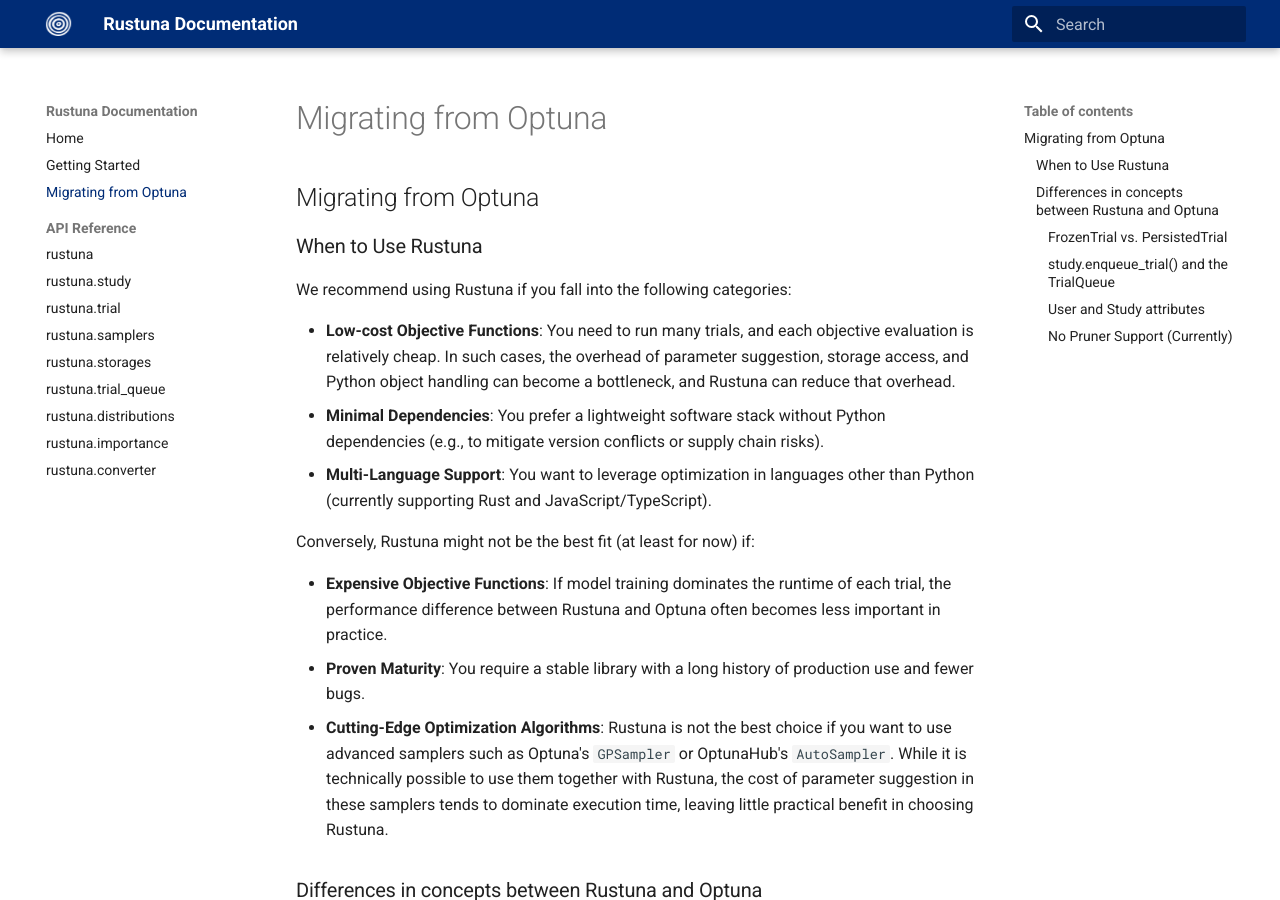
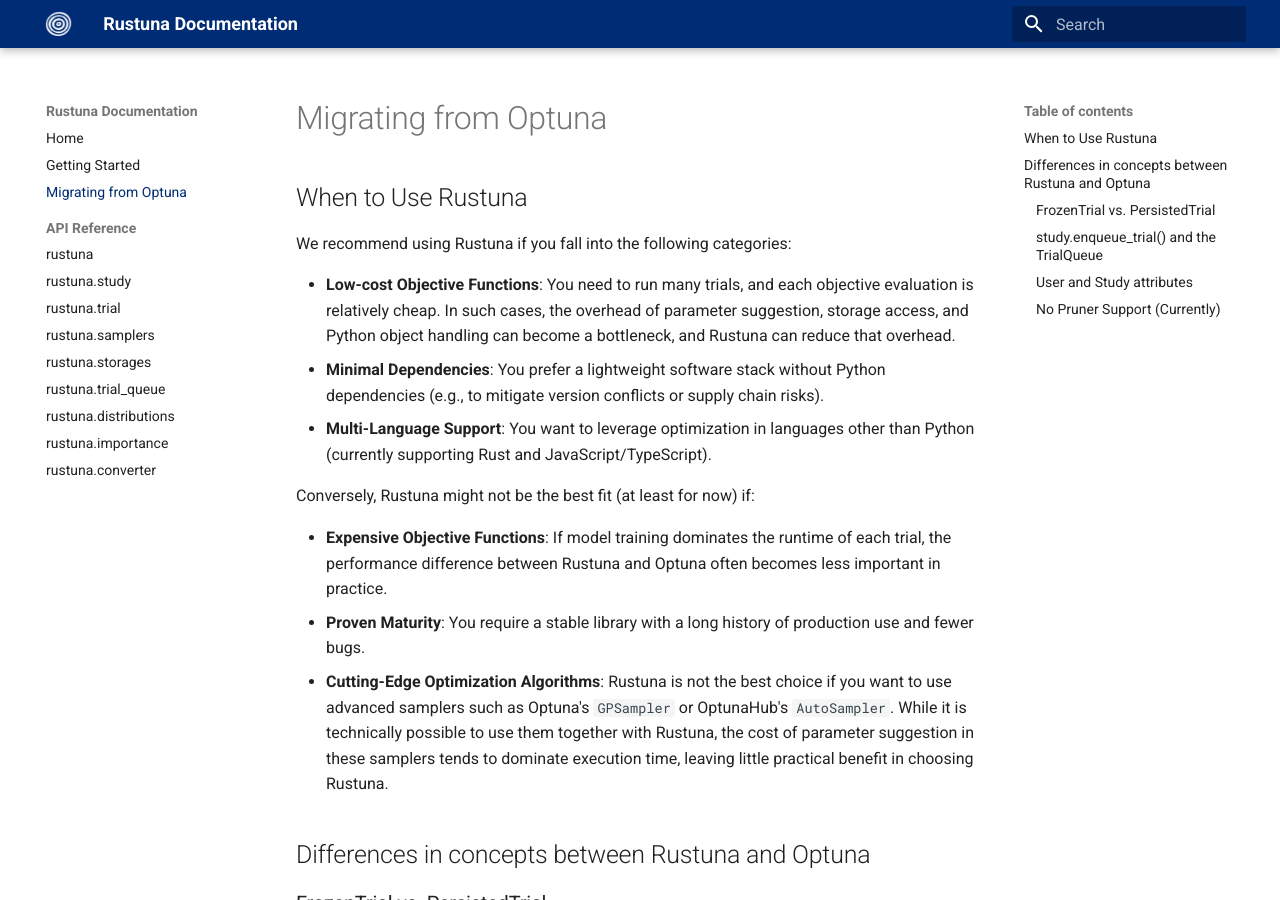
Before and after one commit to kappybar/rustuna, an MkDocs documentation site: the page built from docs/docs/migration.md, in a window 1280 px wide and 900 px high. Built offline with MkDocs 1.6.1 and Material for MkDocs 9.7.7, drawn with Linux system fonts in a browser that asks for light colours.

Commit message:
Fix heading levels

```diff
--- a/docs/docs/migration.md
+++ b/docs/docs/migration.md
@@ -1,6 +1,6 @@
-## Migrating from Optuna
+# Migrating from Optuna
 
-### When to Use Rustuna
+## When to Use Rustuna
 
 We recommend using Rustuna if you fall into the following categories:
 
@@ -14,16 +14,16 @@
 * **Proven Maturity**: You require a stable library with a long history of production use and fewer bugs.
 * **Cutting-Edge Optimization Algorithms**: Rustuna is not the best choice if you want to use advanced samplers such as Optuna's `GPSampler` or OptunaHub's `AutoSampler`. While it is technically possible to use them together with Rustuna, the cost of parameter suggestion in these samplers tends to dominate execution time, leaving little practical benefit in choosing Rustuna.
 
-### Differences in concepts between Rustuna and Optuna
+## Differences in concepts between Rustuna and Optuna
 
-#### FrozenTrial vs. PersistedTrial
+### FrozenTrial vs. PersistedTrial
 
 `FrozenTrial` is a container class that holds the values of a trial stored in Optuna's storage.
 My understanding is that the name “Frozen” was originally intended to indicate that this container object was immutable. However, as Optuna evolved and adapted to a wider range of use cases, the implementation changed, and `FrozenTrial` is no longer immutable in practice. Because of this historical background, the name `FrozenTrial` has remained even though renaming it has been discussed multiple times among Optuna developers. Since `FrozenTrial` is one of Optuna's core components and is used throughout the codebase, changing its name would have a very broad impact.
 
 In Rustuna, the corresponding storage-side trial type is called `PersistedTrial`. The name is different, but its role is essentially the same. The same naming idea also applies at the study level: Optuna has `FrozenStudy`, while Rustuna uses `PersistedStudy` for the corresponding storage-side type.
 
-#### `study.enqueue_trial()` and the TrialQueue
+### `study.enqueue_trial()` and the TrialQueue
 
 In Optuna, [`study.enqueue_trial()`](https://optuna.readthedocs.io/en/stable/reference/generated/optuna.study.Study.html#optuna.study.Study.enqueue_trial) allows users to manually specify parameter sets to be evaluated next. This is useful when you have prior knowledge of promising parameters. However, Optuna's implementation faces design challenges:
 
@@ -55,7 +55,7 @@
 2. **add_trial() Behavior**: In Optuna, you can technically inject a trial into the queue by calling `study.add_trial()` with a WAITING state. In Rustuna, trials added via `add_trial` are not automatically queued. You must use `enqueue_trial()` or explicitly push the ID via `study.trial_queue.push(trial_id)`.
 
 
-#### User and Study attributes
+### User and Study attributes
 
 Both Optuna and Rustuna allow users to store `user_attrs` and `system_attrs` on `Trial` and `Study` objects, making them usable as a simple key-value store for trial- or study-specific metadata.
 
@@ -66,7 +66,7 @@
 
 Separately, Rustuna also provides bulk insert APIs such as `trial.set_user_attrs({"key1": "...", "key2": "..."})`.
 
-#### No Pruner Support (Currently)
+### No Pruner Support (Currently)
 
 Rustuna does not currently support pruners.
 
```
